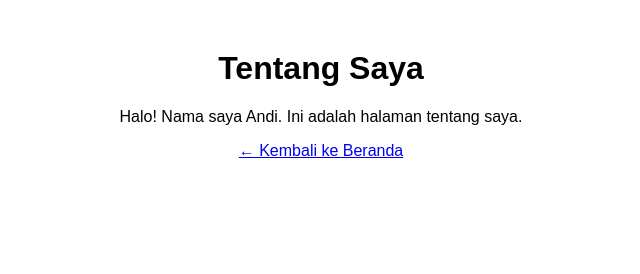
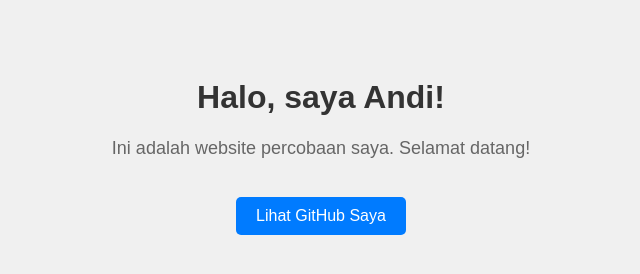
Before and after one commit to andizhuu/websiteku, a plain HTML site: page index.html in a window 1280 px wide. Shown: the whole page, without its empty margins (319-959 px from the left). Drawn offline with Linux system fonts and the light colour scheme.

Commit message:
Tambahkan template HTML

```diff
--- a/index.html
+++ b/index.html
@@ -3,11 +3,38 @@
 <head>
   <meta charset="UTF-8">
   <meta name="viewport" content="width=device-width, initial-scale=1.0">
-  <title>Tentang Saya</title>
+  <title>Website Pribadi</title>
+  <style>
+    body {
+      font-family: sans-serif;
+      background-color: #f0f0f0;
+      text-align: center;
+      padding: 50px;
+    }
+    h1 {
+      color: #333;
+    }
+    p {
+      font-size: 18px;
+      color: #666;
+    }
+    a {
+      display: inline-block;
+      margin-top: 20px;
+      text-decoration: none;
+      background-color: #007bff;
+      color: white;
+      padding: 10px 20px;
+      border-radius: 5px;
+    }
+    a:hover {
+      background-color: #0056b3;
+    }
+  </style>
 </head>
-<body style="font-family: sans-serif; text-align: center; margin-top: 50px;">
-  <h1>Tentang Saya</h1>
-  <p>Halo! Nama saya Andi. Ini adalah halaman tentang saya.</p>
-  <a href="index.html">← Kembali ke Beranda</a>
+<body>
+  <h1>Halo, saya Andi!</h1>
+  <p>Ini adalah website percobaan saya. Selamat datang!</p>
+  <a href="https://github.com/andizhuu">Lihat GitHub Saya</a>
 </body>
 </html>
```
Also changed, not shown: tentang.html (added, +13 -0 lines).
